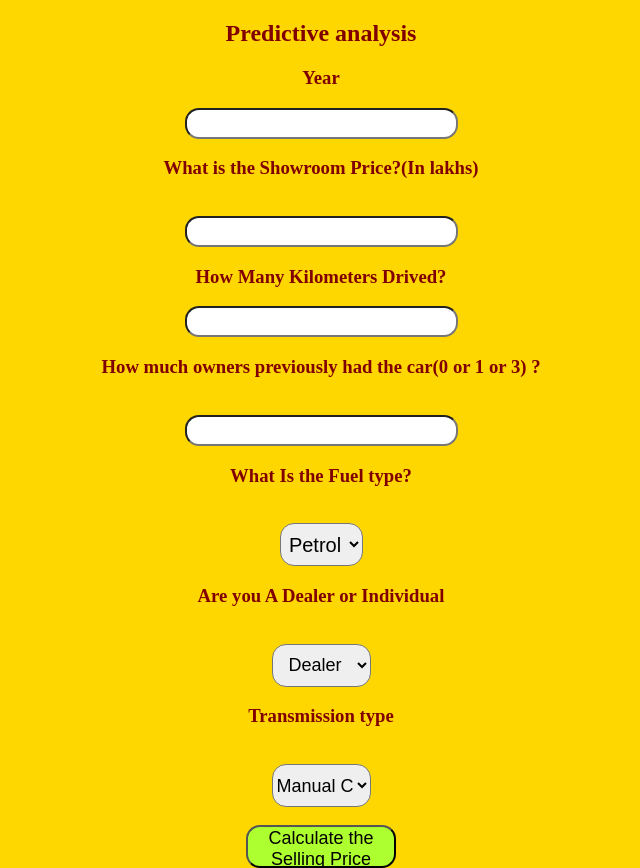
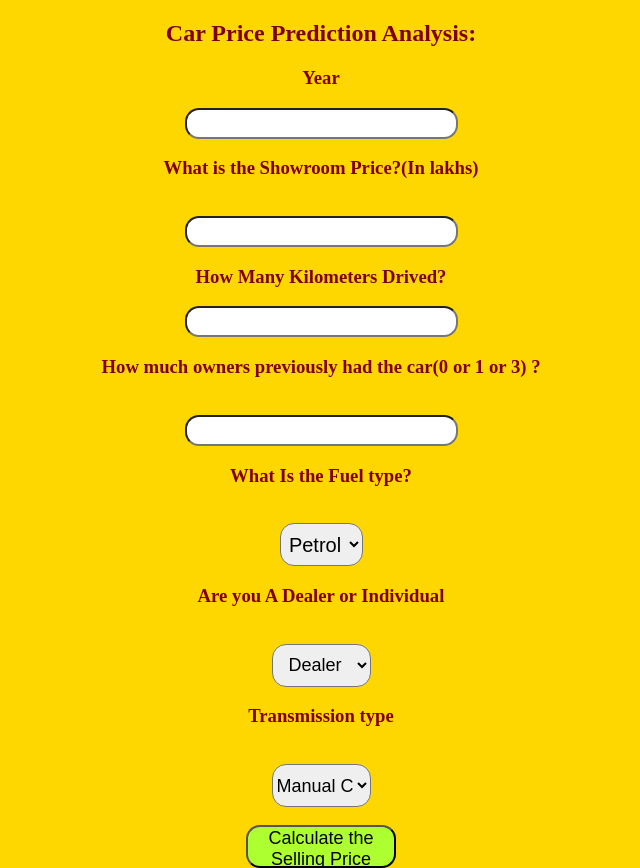
Before and after one commit to aarsh64/Car-Price-Prediction-Applied-Projects, a Flask app: page / in a window 1280 px wide. Shown: the top 868 px of the page, without its empty margins (319-959 px from the left). Run offline with Flask 2, Linux system fonts and the light colour scheme; parts of the project's set-up code (start-up, migrations or seed data) failed here and were passed over.

Commit message:
Push 2.3

```diff
--- a/templates/index.html
+++ b/templates/index.html
@@ -11,7 +11,7 @@
 
     <div style="color:maroon">
         <form action="{{ url_for('predict')}}" method="post">
-            <h2>Predictive analysis</h2>
+            <h2>Car Price Prediction Analysis:</h2>
             <h3>Year</h3>
             <input id="first" name="Year" type="number ">
             <h3>What is the Showroom Price?(In lakhs)</h3><br><input id="second" name="Present_Price" required="required">
```
